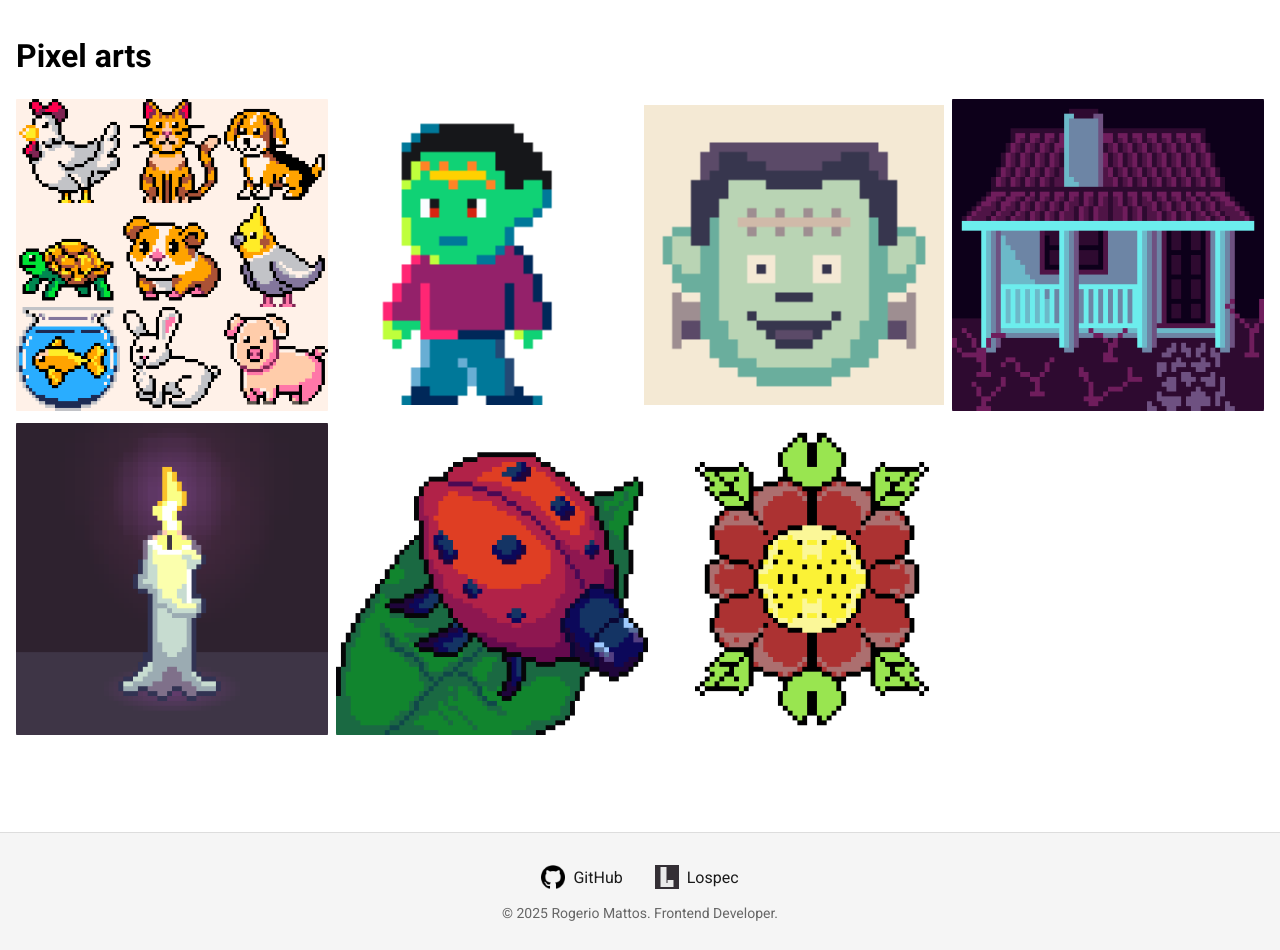
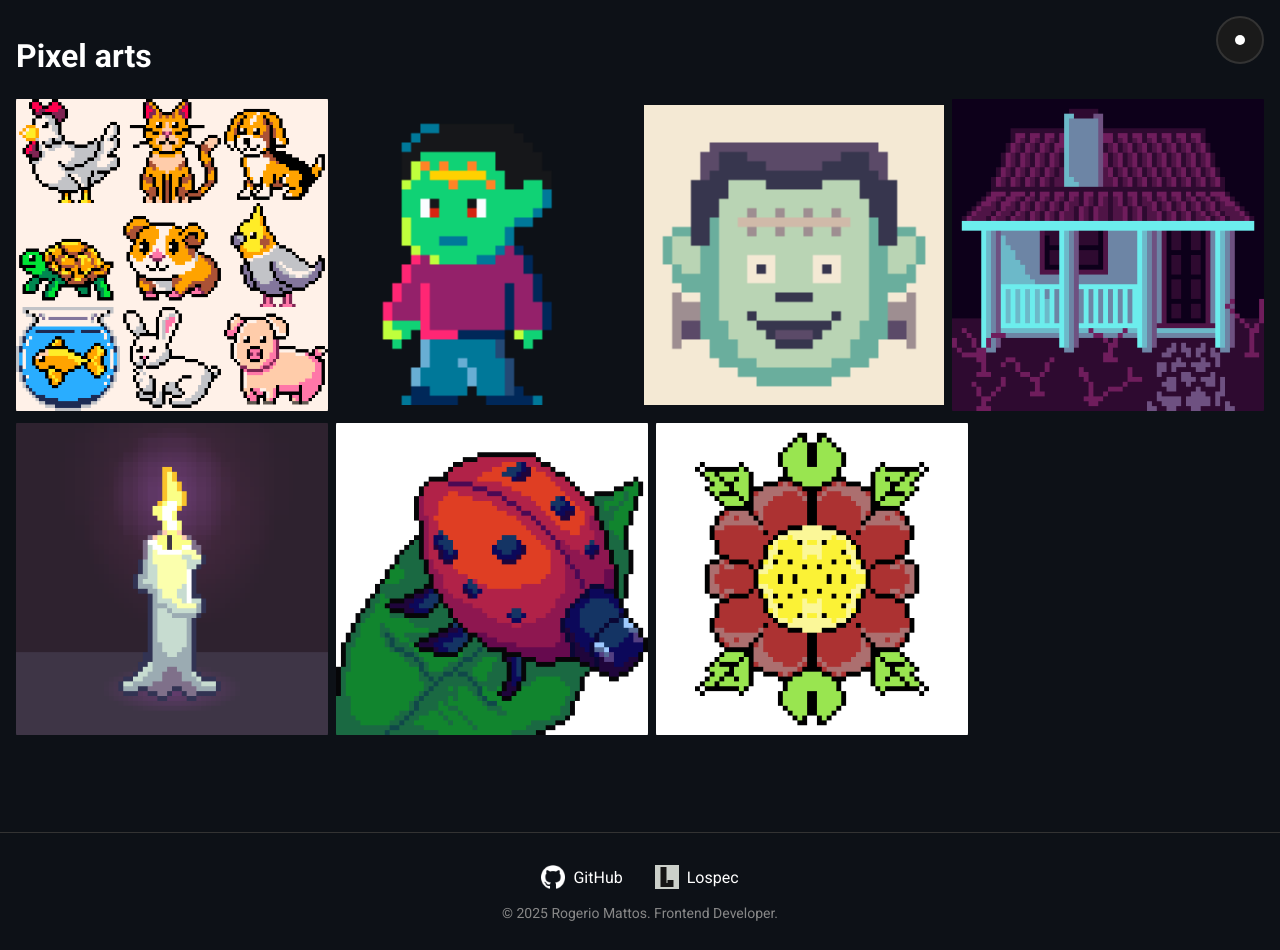
Before and after one commit to rogeriomattos/portifolio, a React (Vite) app: page / in a window 1280 px wide. Shown: the top 950 px of the page. Built offline with nearby package versions, Linux system fonts and the light colour scheme.

Commit message:
implementando dark/light mode

```diff
--- a/src/App.tsx
+++ b/src/App.tsx
@@ -1,10 +1,12 @@
 import './App.css'
 import PixelartGallery from './components/PixelartGallery'
 import Footer from './components/Footer/Footer'
+import ThemeToggle from './components/ThemeToggle/ThemeToggle'
 
 function App() {
   return (
     <>
+      <ThemeToggle />
       <div className="app-container">
         <PixelartGallery />
       </div>
--- a/src/components/Footer/styles.css
+++ b/src/components/Footer/styles.css
@@ -1,8 +1,9 @@
 .footer {
-    background: #f5f5f5;
+    background: var(--footer-bg);
     padding: 2rem 1rem;
     margin-top: auto;
-    border-top: 1px solid #ddd;
+    border-top: 1px solid var(--footer-border);
+    transition: background-color 0.3s ease, border-color 0.3s ease;
 }
 
 .footer-content {
@@ -25,14 +26,14 @@
     display: flex;
     align-items: center;
     gap: 0.5rem;
-    color: #1a1a1a;
+    color: var(--text-primary);
     text-decoration: none;
     font-size: 1rem;
     transition: color 0.3s ease, transform 0.2s ease;
 }
 
 .footer-link:hover {
-    color: #646cff;
+    color: var(--hover-color);
     transform: translateY(-2px);
 }
 
@@ -45,10 +46,11 @@
     width: 24px;
     height: 24px;
     object-fit: contain;
+    filter: var(--icon-filter, none);
 }
 
 .footer-text {
-    color: #666;
+    color: var(--text-secondary);
     font-size: 0.875rem;
     margin: 0;
     text-align: center;
--- a/src/components/PixelartGallery/styles.css
+++ b/src/components/PixelartGallery/styles.css
@@ -29,7 +29,7 @@
 @media (min-width: 768px) {
     .pixel-art-item {
         flex: 1 1 auto;
-        max-width: calc(100% / 4);
+        max-width: calc((100% / 4));
     }
 }
 
--- /dev/null
+++ b/src/components/ThemeToggle/ThemeToggle.tsx
@@ -0,0 +1,27 @@
+import { useTheme } from '@/contexts/ThemeContext';
+import './styles.css';
+
+const ThemeToggle = () => {
+    const { theme, toggleTheme } = useTheme();
+
+    return (
+        <button
+            className="theme-toggle"
+            onClick={toggleTheme}
+            aria-label="Toggle theme"
+        >
+            {theme === 'light' ? (
+                <svg xmlns="http://www.w3.org/2000/svg" width="24" height="24" viewBox="0 0 24 24" fill="currentColor">
+                    <path d="M21 12.79A9 9 0 1 1 11.21 3 7 7 0 0 0 21 12.79z"/>
+                </svg>
+            ) : (
+                <svg xmlns="http://www.w3.org/2000/svg" width="24" height="24" viewBox="0 0 24 24" fill="currentColor">
+                    <circle cx="12" cy="12" r="5"/>
+                    <path d="M12 1v2m0 18v2M4.22 4.22l1.42 1.42m12.72 12.72l1.42 1.42M1 12h2m18 0h2M4.22 19.78l1.42-1.42M18.36 5.64l1.42-1.42"/>
+                </svg>
+            )}
+        </button>
+    );
+};
+
+export default ThemeToggle;
--- /dev/null
+++ b/src/components/ThemeToggle/styles.css
@@ -0,0 +1,29 @@
+.theme-toggle {
+    position: fixed;
+    top: 1rem;
+    right: 1rem;
+    width: 48px;
+    height: 48px;
+    border-radius: 50%;
+    border: 2px solid var(--border-color);
+    background: var(--bg-secondary);
+    color: var(--text-primary);
+    cursor: pointer;
+    display: flex;
+    align-items: center;
+    justify-content: center;
+    transition: all 0.3s ease;
+    z-index: 999;
+}
+
+.theme-toggle:hover {
+    transform: scale(1.1);
+    background: var(--hover-color);
+    color: white;
+    border-color: var(--hover-color);
+}
+
+.theme-toggle svg {
+    width: 24px;
+    height: 24px;
+}
--- /dev/null
+++ b/src/contexts/ThemeContext.tsx
@@ -0,0 +1,40 @@
+import { createContext, useContext, useState, useEffect, ReactNode } from 'react';
+
+type Theme = 'light' | 'dark';
+
+interface ThemeContextType {
+    theme: Theme;
+    toggleTheme: () => void;
+}
+
+const ThemeContext = createContext<ThemeContextType | undefined>(undefined);
+
+export const ThemeProvider = ({ children }: { children: ReactNode }) => {
+    const [theme, setTheme] = useState<Theme>(() => {
+        const savedTheme = localStorage.getItem('theme') as Theme;
+        return savedTheme || 'dark';
+    });
+
+    useEffect(() => {
+        localStorage.setItem('theme', theme);
+        document.documentElement.setAttribute('data-theme', theme);
+    }, [theme]);
+
+    const toggleTheme = () => {
+        setTheme(prevTheme => prevTheme === 'light' ? 'dark' : 'light');
+    };
+
+    return (
+        <ThemeContext.Provider value={{ theme, toggleTheme }}>
+            {children}
+        </ThemeContext.Provider>
+    );
+};
+
+export const useTheme = () => {
+    const context = useContext(ThemeContext);
+    if (context === undefined) {
+        throw new Error('useTheme must be used within a ThemeProvider');
+    }
+    return context;
+};
--- a/src/main.tsx
+++ b/src/main.tsx
@@ -1,9 +1,13 @@
 import { StrictMode } from 'react'
 import { createRoot } from 'react-dom/client'
 import App from './App.tsx'
+import { ThemeProvider } from './contexts/ThemeContext'
+import './styles/theme.css'
 
 createRoot(document.getElementById('root')!).render(
   <StrictMode>
-    <App />
+    <ThemeProvider>
+      <App />
+    </ThemeProvider>
   </StrictMode>,
 )
--- /dev/null
+++ b/src/styles/theme.css
@@ -0,0 +1,33 @@
+:root[data-theme="light"] {
+    --bg-primary: #ffffff;
+    --bg-secondary: #f5f5f5;
+    --text-primary: #1a1a1a;
+    --text-secondary: #666666;
+    --border-color: #dddddd;
+    --hover-color: #646cff;
+    --modal-bg: #ffffff;
+    --modal-overlay: rgba(0, 0, 0, 0.8);
+    --footer-bg: #f5f5f5;
+    --footer-border: #dddddd;
+    --icon-filter: none;
+}
+
+:root[data-theme="dark"] {
+    --bg-primary: #0d1117;
+    --bg-secondary: #1a1a1a;
+    --text-primary: #ffffff;
+    --text-secondary: #888888;
+    --border-color: #333333;
+    --hover-color: #646cff;
+    --modal-bg: #1a1a1a;
+    --modal-overlay: rgba(0, 0, 0, 0.9);
+    --footer-bg: #0d1117;
+    --footer-border: #333333;
+    --icon-filter: invert(1);
+}
+
+body {
+    background-color: var(--bg-primary);
+    color: var(--text-primary);
+    transition: background-color 0.3s ease, color 0.3s ease;
+}
```
